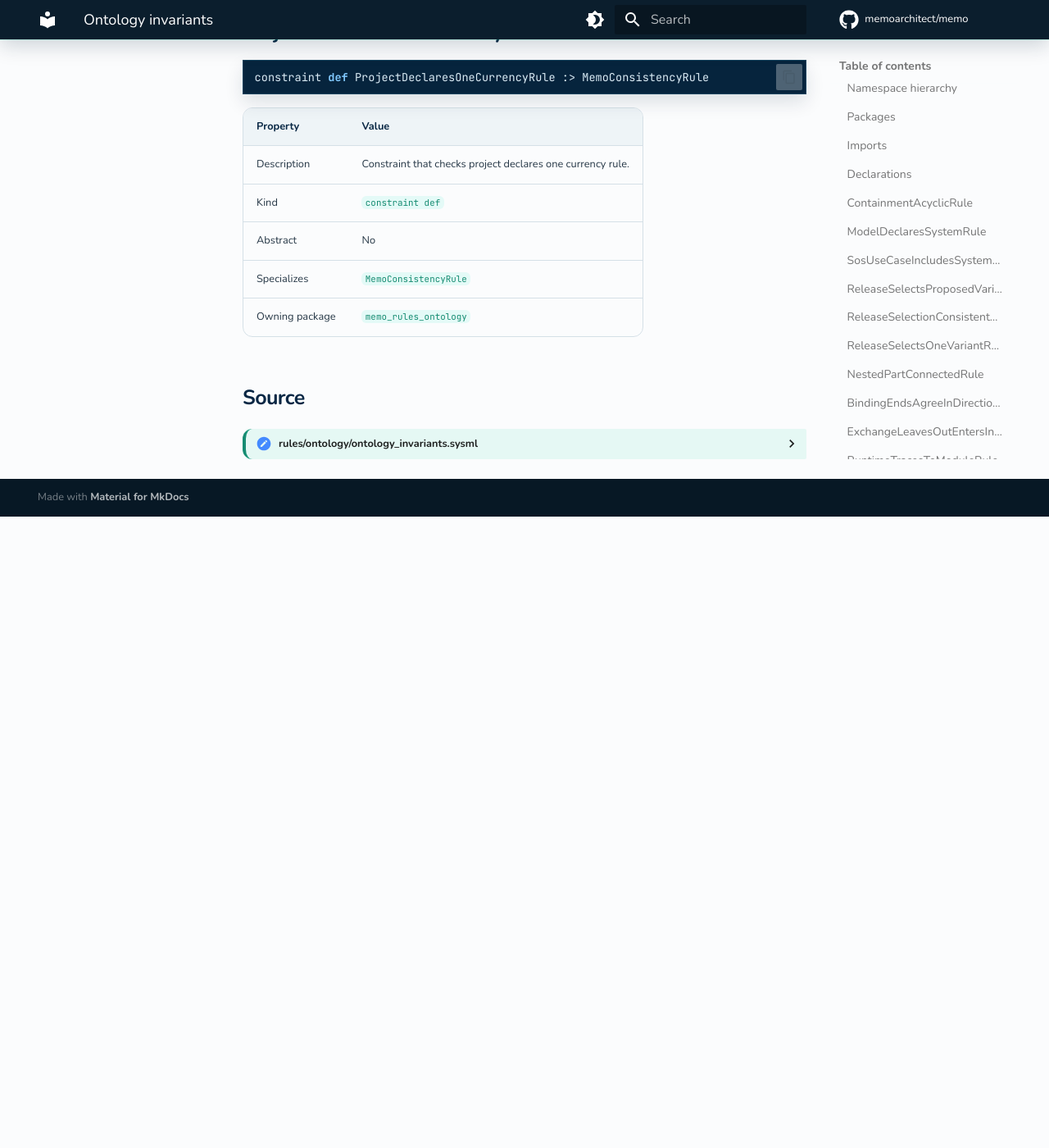
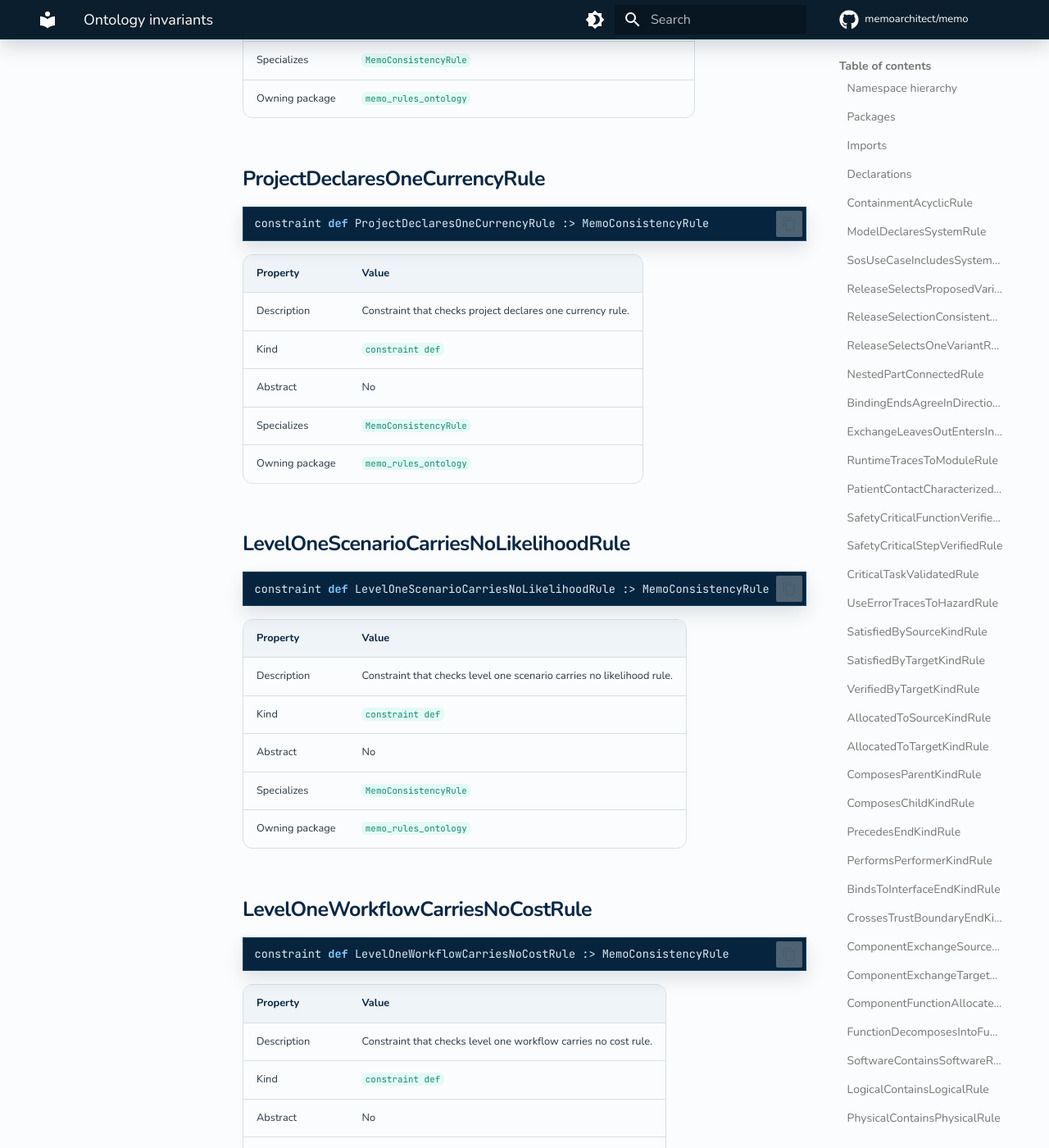
Before and after one commit to memoarchitect/memo, an MkDocs documentation site: the page built from docs/sysml-api/rules/ontology/ontology_invariants.md, in a window 1280 px wide and 1400 px high, scrolled down 25665 px. Shown: the whole window at 82% size. Built offline with MkDocs 1.6.1 and Material for MkDocs 9.7.7, drawn with Linux system fonts in a browser that asks for light colours; comment, search, counter and statistics services are not loaded; before the commit the page ends 26295 px from its top, so only the background shows below that; some of the changed text lies outside the part shown.

Commit message:
Rules CR-ONT-099 and 100: level 1 carries no likelihood and no per-procedure cost; example variants untyped
Co-Authored-By: Claude Opus 5.5 <noreply@anthropic.com>

````diff
--- a/docs/sysml-api/rules/ontology/ontology_invariants.md
+++ b/docs/sysml-api/rules/ontology/ontology_invariants.md
@@ -81,6 +81,8 @@
 | [`InternalSystemActivityPerformsAFunctionRule`](#internalsystemactivityperformsafunctionrule) | `constraint def` | Constraint that checks internal system activity performs afunction rule. | `MemoConsistencyRule` |
 | [`FunctionIsNotPerformedFromLevelOneRule`](#functionisnotperformedfromlevelonerule) | `constraint def` | Constraint that checks function is not performed from level one rule. | `MemoConsistencyRule` |
 | [`ProjectDeclaresOneCurrencyRule`](#projectdeclaresonecurrencyrule) | `constraint def` | Constraint that checks project declares one currency rule. | `MemoConsistencyRule` |
+| [`LevelOneScenarioCarriesNoLikelihoodRule`](#levelonescenariocarriesnolikelihoodrule) | `constraint def` | Constraint that checks level one scenario carries no likelihood rule. | `MemoConsistencyRule` |
+| [`LevelOneWorkflowCarriesNoCostRule`](#leveloneworkflowcarriesnocostrule) | `constraint def` | Constraint that checks level one workflow carries no cost rule. | `MemoConsistencyRule` |
 
 ## ContainmentAcyclicRule
 
@@ -751,6 +753,36 @@ constraint def ProjectDeclaresOneCurrencyRule :> MemoConsistencyRule
 | Property | Value |
 | --- | --- |
 | Description | Constraint that checks project declares one currency rule. |
+| Kind | `constraint def` |
+| Abstract | No |
+| Specializes | `MemoConsistencyRule` |
+| Owning package | `memo_rules_ontology` |
+
+
+## LevelOneScenarioCarriesNoLikelihoodRule
+
+```sysml
+constraint def LevelOneScenarioCarriesNoLikelihoodRule :> MemoConsistencyRule
+```
+
+| Property | Value |
+| --- | --- |
+| Description | Constraint that checks level one scenario carries no likelihood rule. |
+| Kind | `constraint def` |
+| Abstract | No |
+| Specializes | `MemoConsistencyRule` |
+| Owning package | `memo_rules_ontology` |
+
+
+## LevelOneWorkflowCarriesNoCostRule
+
+```sysml
+constraint def LevelOneWorkflowCarriesNoCostRule :> MemoConsistencyRule
+```
+
+| Property | Value |
+| --- | --- |
+| Description | Constraint that checks level one workflow carries no cost rule. |
 | Kind | `constraint def` |
 | Abstract | No |
 | Specializes | `MemoConsistencyRule` |
@@ -1521,6 +1553,28 @@ constraint def ProjectDeclaresOneCurrencyRule :> MemoConsistencyRule
             attribute predicateExpression = "allOfKind('CurrencyUnit')->size() <= 1";
             constraint { true }
         }
+        constraint def LevelOneScenarioCarriesNoLikelihoodRule :> MemoConsistencyRule {
+            @MemoIdentity { :>> providedId = "CR-ONT-099"; }
+            attribute tailoring = RuleTailoringKind::invariant;
+            attribute domain = RuleDomainKind::modelling;
+            attribute obligation = RuleObligationKind::recommended;
+            attribute appliesTo = "OperativeScenario";
+            attribute severity = RuleSeverityKind::error;
+            attribute rationaleText = "How likely a path is differs by platform (a robot and a laparoscopic tower do not convert to open at the same rate), so a scenario of a level-1 workflow carries no likelihood; it is set on the level-2 scenario of each variant.";
+            attribute predicateExpression = "attributes.likelihood == '' or not(upstream(composes)->exists(conformsTo(OperationalWorkflow) and downstream(realizesUseCase)->exists(downstream(hasSubject)->exists(conformsTo(OperationalEntity)))))";
+            constraint { true }
+        }
+        constraint def LevelOneWorkflowCarriesNoCostRule :> MemoConsistencyRule {
+            @MemoIdentity { :>> providedId = "CR-ONT-100"; }
+            attribute tailoring = RuleTailoringKind::invariant;
+            attribute domain = RuleDomainKind::modelling;
+            attribute obligation = RuleObligationKind::recommended;
+            attribute appliesTo = "OperationalWorkflow";
+            attribute severity = RuleSeverityKind::error;
+            attribute rationaleText = "What a procedure costs apart from its activities (set-up, capital per case) depends on the platform, so a level-1 workflow carries no per-procedure cost; it is set on the workflow of each level-2 variant.";
+            attribute predicateExpression = "attributes.perProcedureCost == '' or not(downstream(realizesUseCase)->exists(downstream(hasSubject)->exists(conformsTo(OperationalEntity))))";
+            constraint { true }
+        }
     }
 
     ```
````
Also changed, not shown: other parts of docs/sysml-api/rules/ontology/ontology_invariants.md (+1 -1 lines), docs/sysml-api/constraints.md (+2 -0 lines), docs/sysml-api/hierarchy.md (+1 -1 lines), 2 other files.
